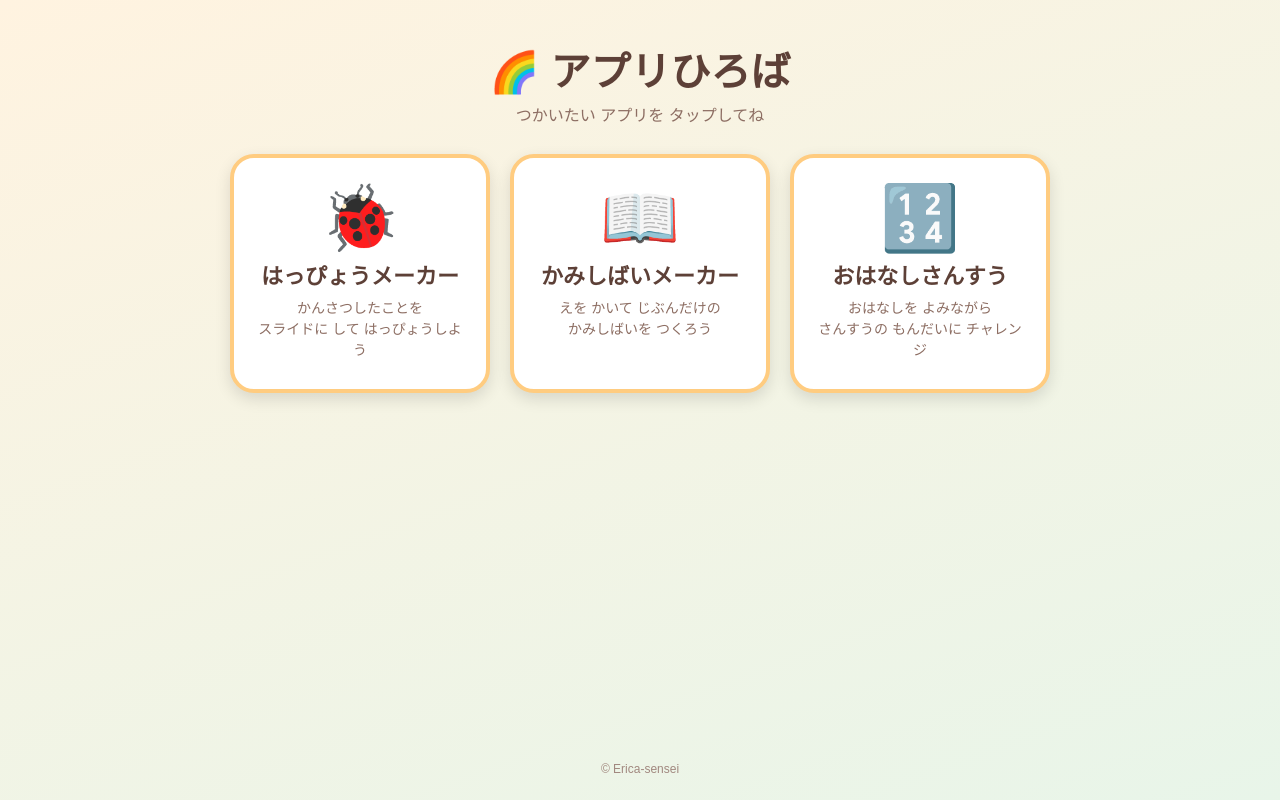
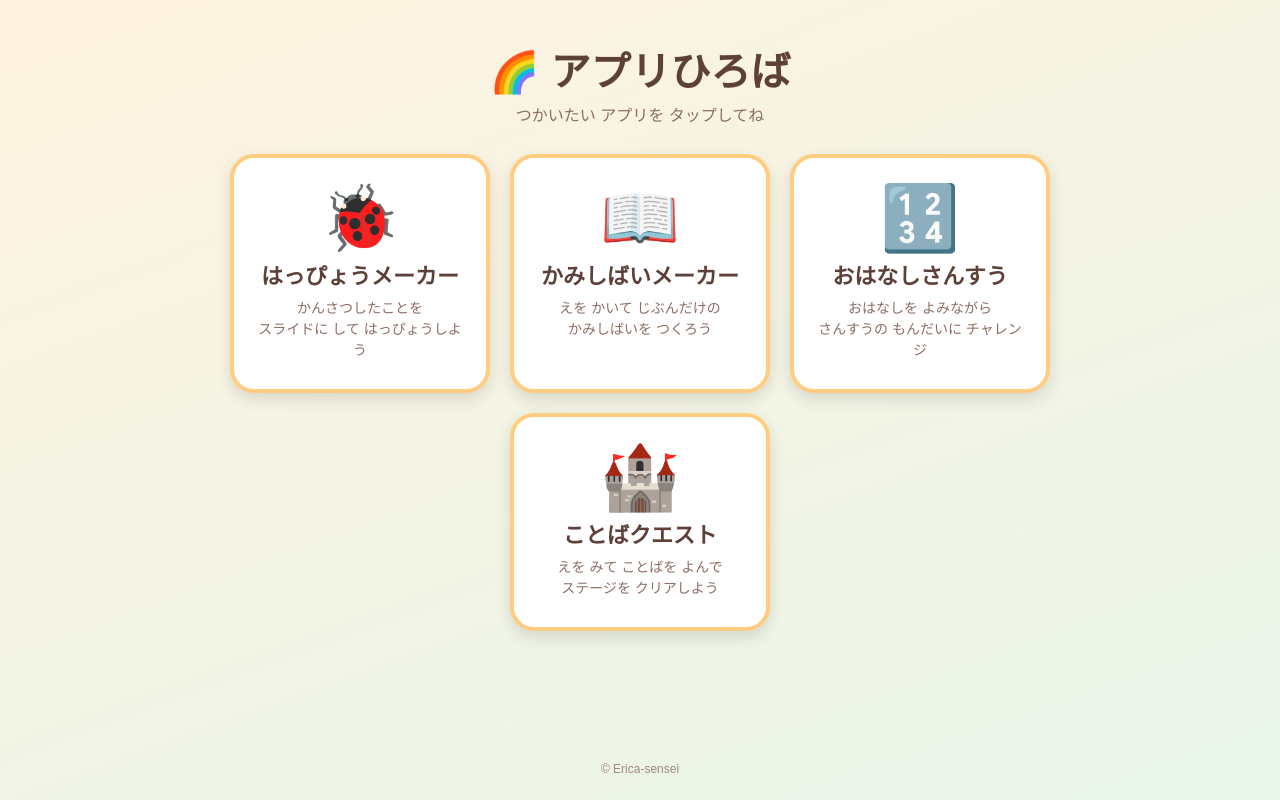
Before and after one commit to Erica-sensei/erica-sensei.github.io, a plain HTML site: page index.html in a window 1280 px wide. Drawn offline with Linux system fonts and the light colour scheme.

Commit message:
アプリひろばに ことばクエスト を追加
Co-Authored-By: Claude Fable 5 <noreply@anthropic.com>

```diff
--- a/index.html
+++ b/index.html
@@ -47,6 +47,11 @@
       <span class="name">おはなしさんすう</span>
       <span class="desc">おはなしを よみながら<br>さんすうの もんだいに チャレンジ</span>
     </a>
+    <a class="card" href="https://erica-sensei.github.io/kotoba-quest/">
+      <span class="icon">🏰</span>
+      <span class="name">ことばクエスト</span>
+      <span class="desc">えを みて ことばを よんで<br>ステージを クリアしよう</span>
+    </a>
   </div>
   <footer>© Erica-sensei</footer>
 </body>
```
